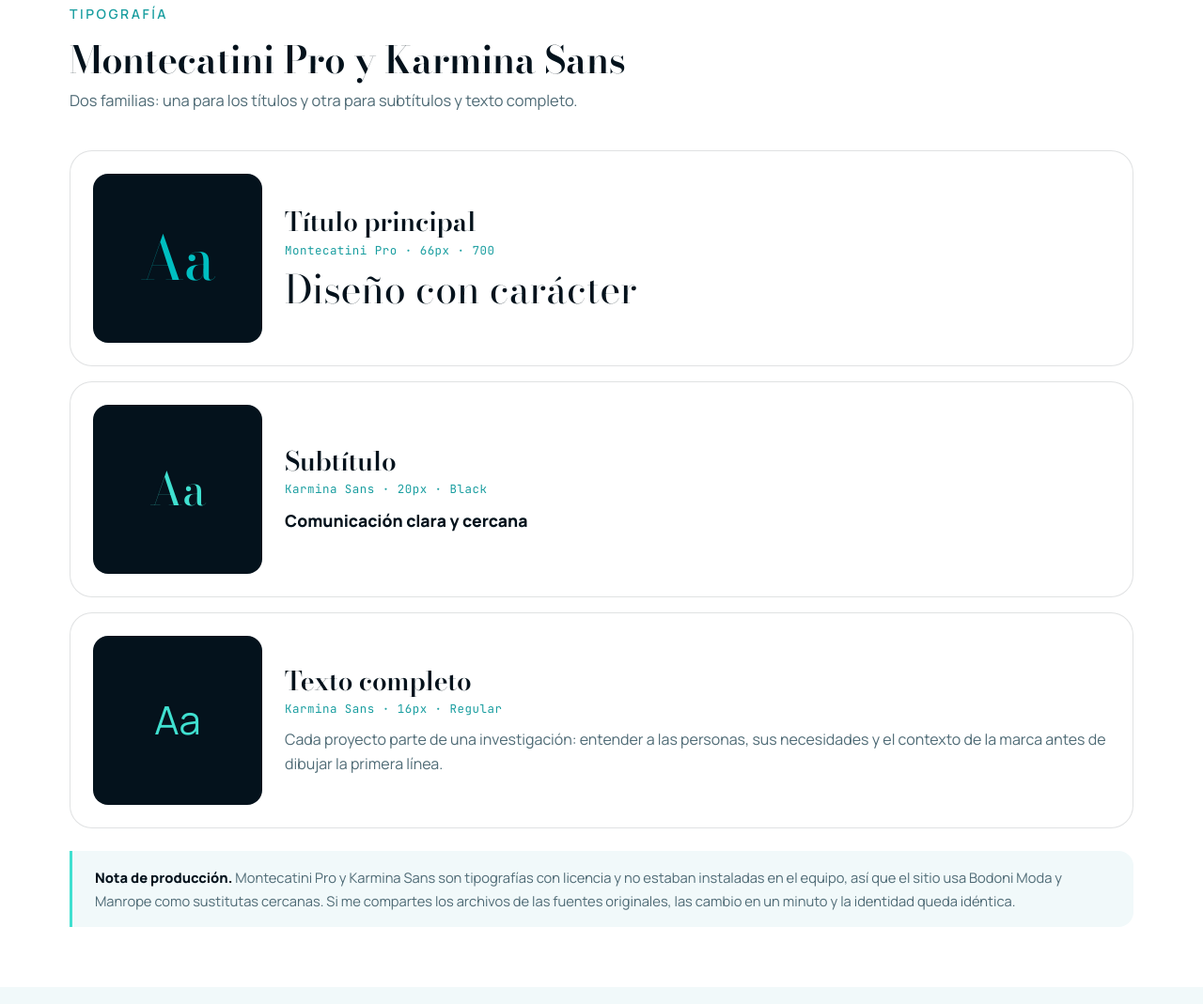
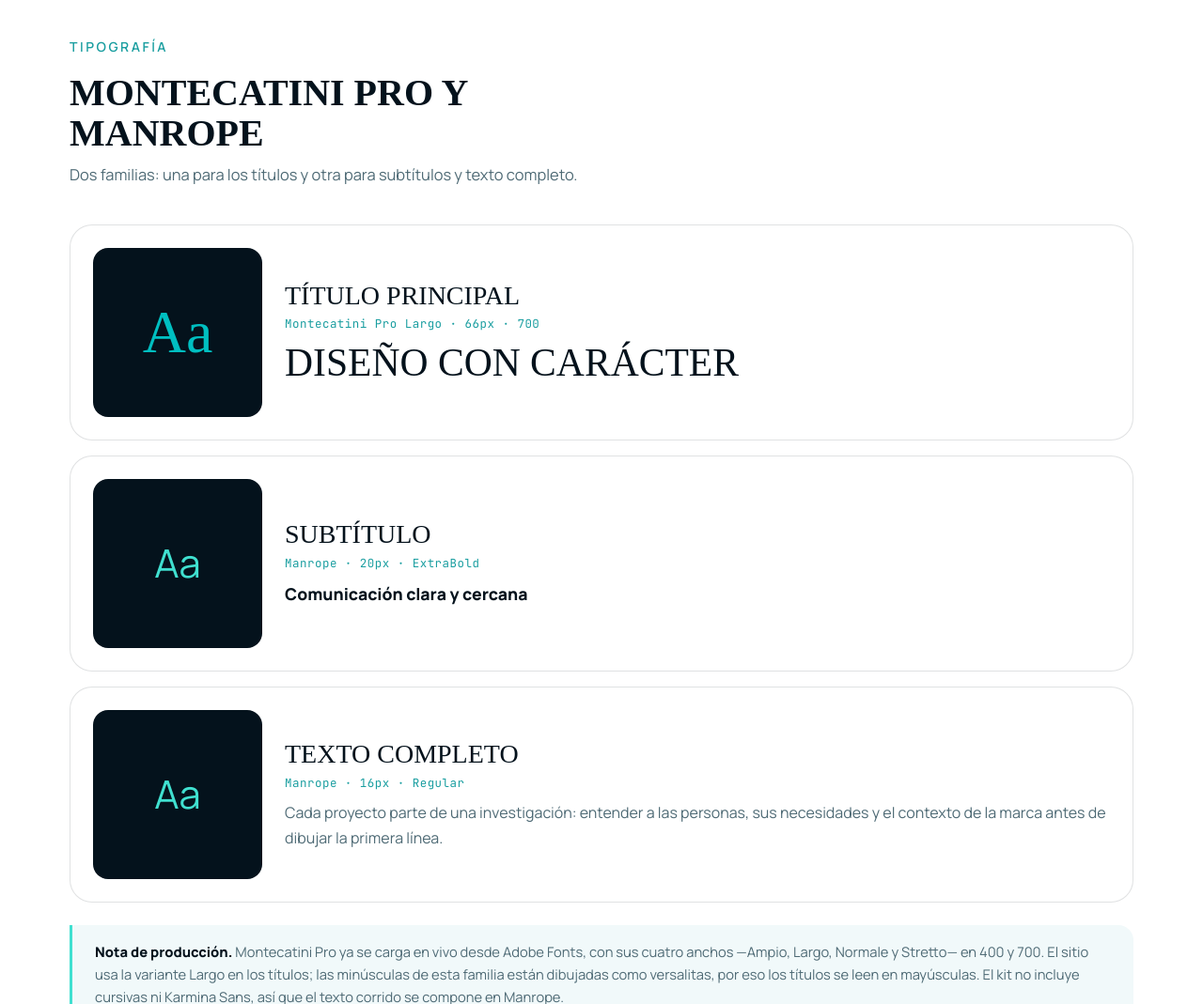
Before and after one commit to danni2601/landing-daniela-ramirez, a plain HTML site: page marca.html in a window 1280 px wide. Shown: the part 1731-2800 px from the top of the page at 94% size. Drawn offline with nearby package versions, Linux system fonts and the light colour scheme; a web font is replaced by a local one.

Commit message:
Tipografía real: Montecatini Pro desde Adobe Fonts
- Se conecta el kit de Adobe Fonts (buv0rop) en las dos páginas
- Los títulos usan Montecatini Pro Largo en caja alta y sin ligaduras decorativas
- Los acentos que iban en cursiva pasan a color, porque el kit no incluye cursivas
- El texto corrido queda en Manrope mientras no haya Karmina Sans
- Se actualizan el manual de marca, DESIGN.md y el README

```diff
--- a/css/estilos.css
+++ b/css/estilos.css
@@ -25,7 +25,7 @@
   --velo: rgba(255, 255, 255, 0.82);
 
   /* Tipografía */
-  --fuente-titulo: "Montecatini Pro", "Bodoni Moda", Didot, "Times New Roman", serif;
+  --fuente-titulo: "montecatini-pro-largo", "Montecatini Pro", "Bodoni Moda", Didot, serif;
   --fuente-texto: "Karmina Sans", Manrope, -apple-system, BlinkMacSystemFont, "Segoe UI", sans-serif;
   --fuente-codigo: "JetBrains Mono", ui-monospace, SFMono-Regular, Menlo, monospace;
 
@@ -109,13 +109,28 @@ h1, h2, h3, h4 {
   font-family: var(--fuente-titulo);
   line-height: 1.08;
   margin: 0 0 var(--e-3);
-  font-weight: 600;
-  letter-spacing: -0.01em;
+  font-weight: 700;
+  /* Montecatini Pro dibuja las minúsculas como versalitas: los títulos van en caja alta */
+  text-transform: uppercase;
+  letter-spacing: 0;
 }
 
 h1 { font-size: var(--t-h1); }
 h2 { font-size: var(--t-h2); }
-h3 { font-size: var(--t-h3); line-height: 1.2; }
+h3 { font-size: var(--t-h3); line-height: 1.2; font-weight: 400; }
+
+/* Montecatini Pro activa ligaduras decorativas por defecto (CA, DO, GA…);
+   en los títulos se desactivan para que el texto se lea limpio. */
+h1, h2, h3, h4,
+.marca__texto strong,
+.pieza__texto strong,
+.pie__nombre,
+.portada__datos strong,
+.destacado,
+.tipo__muestra,
+.tipo__ejemplo--h1 {
+  font-feature-settings: "liga" 0, "dlig" 0, "calt" 0;
+}
 
 p { margin: 0 0 var(--e-3); }
 p:last-child { margin-bottom: 0; }
@@ -346,10 +361,8 @@ html[data-theme="dark"] .icono--luna { display: block; }
 }
 .etiqueta--clara { color: var(--turquesa); }
 
-.hero__nombre {
-  font-style: italic;
-  color: var(--tropical-cyan);
-}
+/* Montecatini Pro no tiene cursiva en el kit: el acento es solo de color */
+.hero__nombre { color: var(--tropical-cyan); }
 
 .hero__entrada {
   max-width: 46ch;
@@ -369,9 +382,8 @@ html[data-theme="dark"] .icono--luna { display: block; }
   margin: 0;
   padding: var(--e-3) 0 var(--e-3) var(--e-4);
   border-left: 3px solid var(--turquesa);
-  font-family: var(--fuente-titulo);
-  font-style: italic;
-  font-size: 1.22rem;
+  font-size: 1.06rem;
+  line-height: 1.55;
 }
 .cita p { margin: 0 0 var(--e-1); }
 .cita cite {
@@ -469,8 +481,8 @@ html[data-theme="dark"] .icono--luna { display: block; }
 
 .destacado {
   font-family: var(--fuente-titulo);
-  font-size: 1.35rem;
-  font-style: italic;
+  font-size: 1.2rem;
+  text-transform: uppercase;
   color: var(--texto) !important;
   padding-left: var(--e-4);
   border-left: 3px solid var(--turquesa);
@@ -623,7 +635,7 @@ html[data-theme="dark"] .filtro.esta-activo { background: var(--tropical-cyan);
   transform: translateY(10px);
   transition: opacity var(--transicion), transform var(--transicion);
 }
-.pieza__texto strong { font-family: var(--fuente-titulo); font-size: 1.15rem; }
+.pieza__texto strong { font-family: var(--fuente-titulo); font-size: 1.1rem; text-transform: uppercase; letter-spacing: 0.02em; }
 .pieza__texto small { font-size: 0.78rem; letter-spacing: 0.1em; text-transform: uppercase; color: var(--turquesa); }
 .pieza:hover .pieza__texto,
 .pieza:focus-visible .pieza__texto { opacity: 1; transform: translateY(0); }
@@ -691,8 +703,8 @@ html[data-theme="dark"] .filtro.esta-activo { background: var(--tropical-cyan);
 
 .pie { background: var(--abyss); color: var(--blanco); border-top: 1px solid rgba(255, 255, 255, 0.12); padding: var(--e-5) 0 var(--e-4); }
 .pie__interior { display: grid; grid-template-columns: 1fr auto; gap: var(--e-3); align-items: start; }
-.pie__nombre { font-family: var(--fuente-titulo); font-size: 1.15rem; margin-bottom: 2px; }
-.pie__frase { color: var(--turquesa); font-style: italic; font-size: 0.95rem; margin: 0; }
+.pie__nombre { font-family: var(--fuente-titulo); font-size: 1.1rem; text-transform: uppercase; letter-spacing: 0.02em; margin-bottom: 2px; }
+.pie__frase { color: var(--turquesa); font-size: 0.95rem; margin: 0; }
 .pie__enlaces { display: flex; gap: var(--e-3); flex-wrap: wrap; font-size: 0.9rem; }
 .pie__enlaces a { color: rgba(255, 255, 255, 0.78); text-decoration: none; }
 .pie__enlaces a:hover { color: var(--turquesa); }
@@ -805,7 +817,6 @@ html.js [data-revelar].visible { opacity: 1; transform: none; }
 html[data-theme="dark"] .portada::before { opacity: 0.3; }
 .portada__interior { position: relative; z-index: 1; max-width: 900px; }
 .portada h1 { font-size: clamp(3.2rem, 9vw, 6rem); line-height: 0.95; margin-bottom: var(--e-3); }
-.portada h1 em { color: var(--tropical-cyan); font-style: italic; }
 .portada__entrada { max-width: 58ch; color: var(--texto-suave); font-size: 1.1rem; }
 
 .portada__datos {
@@ -881,7 +892,7 @@ html[data-theme="dark"] .portada::before { opacity: 0.3; }
 .tipo__datos h3 { margin-bottom: var(--e-1); }
 .tipo__familia { font-family: var(--fuente-codigo); font-size: 0.78rem; letter-spacing: 0.04em; color: var(--sea-green); margin-bottom: var(--e-2); }
 .tipo__ejemplo { margin: 0; color: var(--texto-suave); }
-.tipo__ejemplo--h1 { font-family: var(--fuente-titulo); font-size: clamp(1.8rem, 4vw, 2.6rem); color: var(--texto); line-height: 1.1; }
+.tipo__ejemplo--h1 { font-family: var(--fuente-titulo); font-size: clamp(1.8rem, 4vw, 2.6rem); color: var(--texto); line-height: 1.1; text-transform: uppercase; }
 .tipo__ejemplo--sub { font-weight: 800; font-size: 1.1rem; color: var(--texto); }
 
 .aviso {
@@ -1016,7 +1027,7 @@ html[data-theme="dark"] .reglas__bloque--no { border-top-color: var(--texto-suav
 /* --------------------------------------------------------------------------
    13. Adaptación a pantallas
    -------------------------------------------------------------------------- */
-@media (max-width: 1080px) {
+@media (max-width: 900px) {
   .hero__interior { grid-template-columns: 1fr; gap: var(--e-5); }
   .hero__foto { max-width: 380px; }
   .hero { padding-top: calc(var(--cabecera-alto) + var(--e-5)); }
--- a/marca.html
+++ b/marca.html
@@ -6,9 +6,12 @@
 <title>La marca — Sistema de diseño de TÖWI Studios</title>
 <meta name="description" content="Sistema de diseño de TÖWI Studios: personalidad, colores, tipografía, espaciado, formas y componentes.">
 <link rel="icon" href="img/flor.png" type="image/png">
+<link rel="preconnect" href="https://use.typekit.net" crossorigin>
+<link rel="preconnect" href="https://p.typekit.net" crossorigin>
+<link rel="stylesheet" href="https://use.typekit.net/buv0rop.css">
 <link rel="preconnect" href="https://fonts.googleapis.com">
 <link rel="preconnect" href="https://fonts.gstatic.com" crossorigin>
-<link href="https://fonts.googleapis.com/css2?family=Bodoni+Moda:ital,opsz,wght@0,6..96,400;0,6..96,600;0,6..96,700;1,6..96,400&family=Manrope:wght@300;400;500;600;800&family=JetBrains+Mono:wght@400;500&display=swap" rel="stylesheet">
+<link href="https://fonts.googleapis.com/css2?family=Manrope:wght@300;400;500;600;800&family=JetBrains+Mono:wght@400;500&display=swap" rel="stylesheet">
 <link rel="stylesheet" href="css/estilos.css">
 <script>
   // Aplica el tema antes de dibujar para evitar un destello de color.
@@ -188,7 +191,7 @@
     <div class="contenedor">
       <header class="seccion__cabecera" data-revelar>
         <p class="etiqueta">Tipografía</p>
-        <h2>Montecatini Pro y Karmina Sans</h2>
+        <h2>Montecatini Pro y Manrope</h2>
         <p class="seccion__intro">
           Dos familias: una para los títulos y otra para subtítulos y texto completo.
         </p>
@@ -201,18 +204,18 @@
           </div>
           <div class="tipo__datos">
             <h3>Título principal</h3>
-            <p class="tipo__familia">Montecatini Pro · 66px · 700</p>
+            <p class="tipo__familia">Montecatini Pro Largo · 66px · 700</p>
             <p class="tipo__ejemplo tipo__ejemplo--h1">Diseño con carácter</p>
           </div>
         </article>
 
         <article class="tipo" data-revelar>
           <div class="tipo__escala">
-            <p class="tipo__muestra">Aa</p>
+            <p class="tipo__muestra tipo__muestra--texto">Aa</p>
           </div>
           <div class="tipo__datos">
             <h3>Subtítulo</h3>
-            <p class="tipo__familia">Karmina Sans · 20px · Black</p>
+            <p class="tipo__familia">Manrope · 20px · ExtraBold</p>
             <p class="tipo__ejemplo tipo__ejemplo--sub">Comunicación clara y cercana</p>
           </div>
         </article>
@@ -223,7 +226,7 @@
           </div>
           <div class="tipo__datos">
             <h3>Texto completo</h3>
-            <p class="tipo__familia">Karmina Sans · 16px · Regular</p>
+            <p class="tipo__familia">Manrope · 16px · Regular</p>
             <p class="tipo__ejemplo">
               Cada proyecto parte de una investigación: entender a las personas, sus necesidades y el
               contexto de la marca antes de dibujar la primera línea.
@@ -234,9 +237,10 @@
 
       <div class="aviso" data-revelar>
         <strong>Nota de producción.</strong>
-        Montecatini Pro y Karmina Sans son tipografías con licencia y no estaban instaladas en el equipo,
-        así que el sitio usa Bodoni Moda y Manrope como sustitutas cercanas. Si me compartes los archivos
-        de las fuentes originales, las cambio en un minuto y la identidad queda idéntica.
+        Montecatini Pro ya se carga en vivo desde Adobe Fonts, con sus cuatro anchos —Ampio, Largo,
+        Normale y Stretto— en 400 y 700. El sitio usa la variante Largo en los títulos; las minúsculas de
+        esta familia están dibujadas como versalitas, por eso los títulos se leen en mayúsculas. El kit no
+        incluye cursivas ni Karmina Sans, así que el texto corrido se compone en Manrope.
       </div>
     </div>
   </section>
```
Also changed, not shown: index.html (+4 -1 lines), 2 other files.
